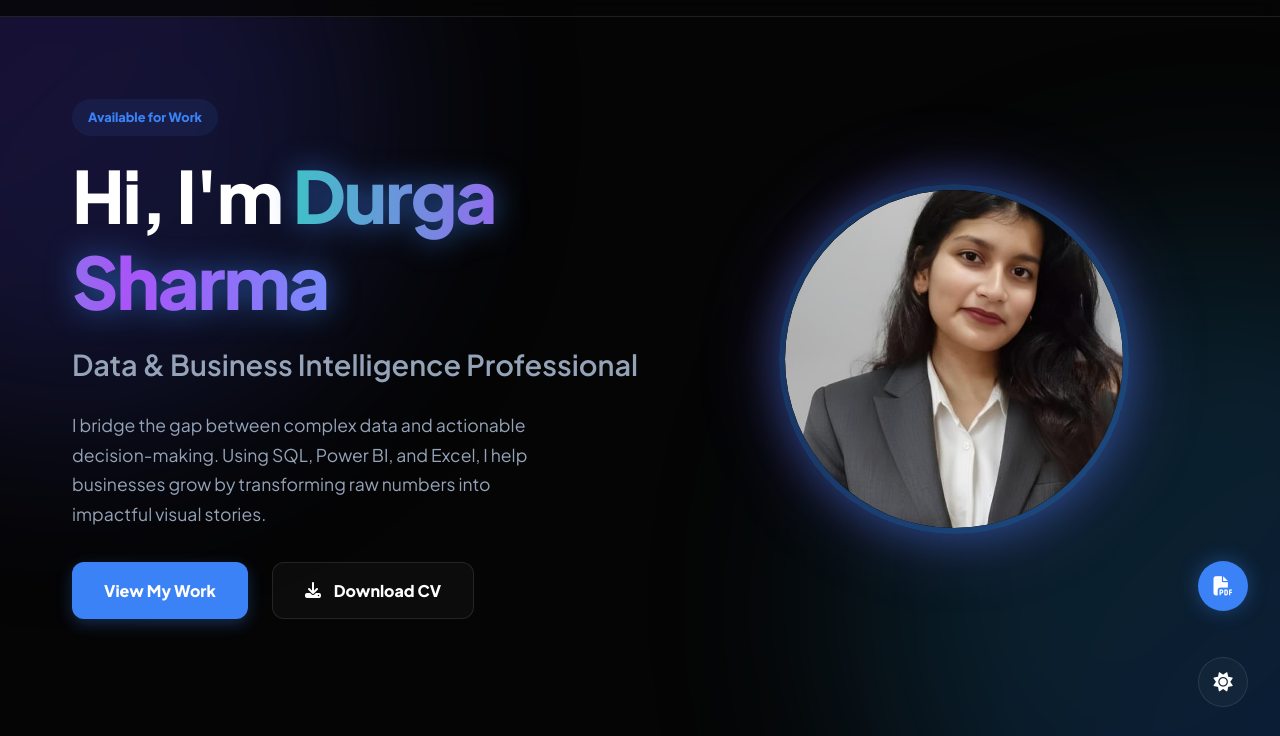
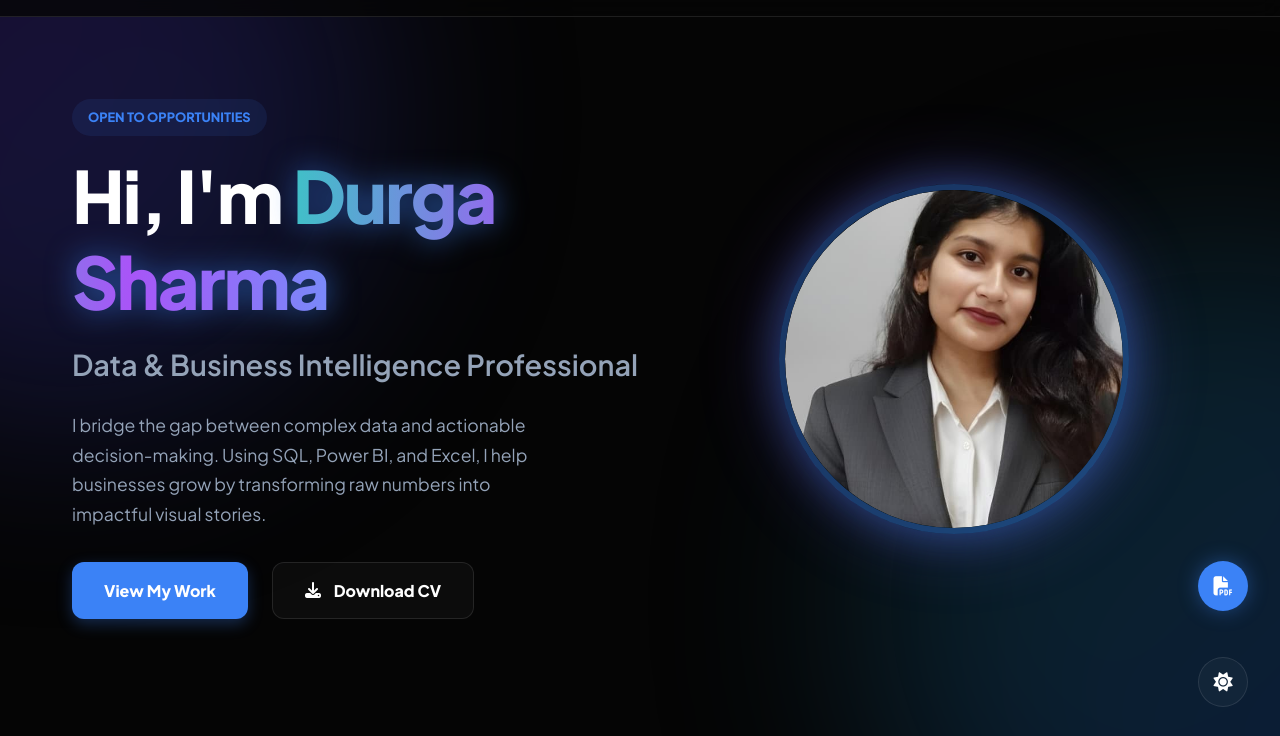
Before and after one commit to durgasharma7856-dev/Portfolio, a plain HTML site: page index.html in a window 1280 px wide. Shown: the part 61-797 px from the top of the page. Drawn offline with Linux system fonts and the light colour scheme.

Commit message:
Update index.html

```diff
--- a/index.html
+++ b/index.html
@@ -63,7 +63,7 @@
     <section id="home" class="hero">
         <div class="container hero-grid">
             <div class="hero-text animate-up">
-                <span class="badge">Available for Work</span>
+                <span class="badge">OPEN TO OPPORTUNITIES</span>
                 <h1>Hi, I'm <span class="highlight">Durga Sharma</span></h1>
                 <h2 class="typing-text" id="disp_hero_title">Data & Business Intelligence Professional</h2>
                 <p class="hero-p" id="disp_hero_desc">I bridge the gap between complex data and actionable decision-making. Using SQL, Power BI, and Excel, I help businesses grow by transforming raw numbers into impactful visual stories.</p>
```
